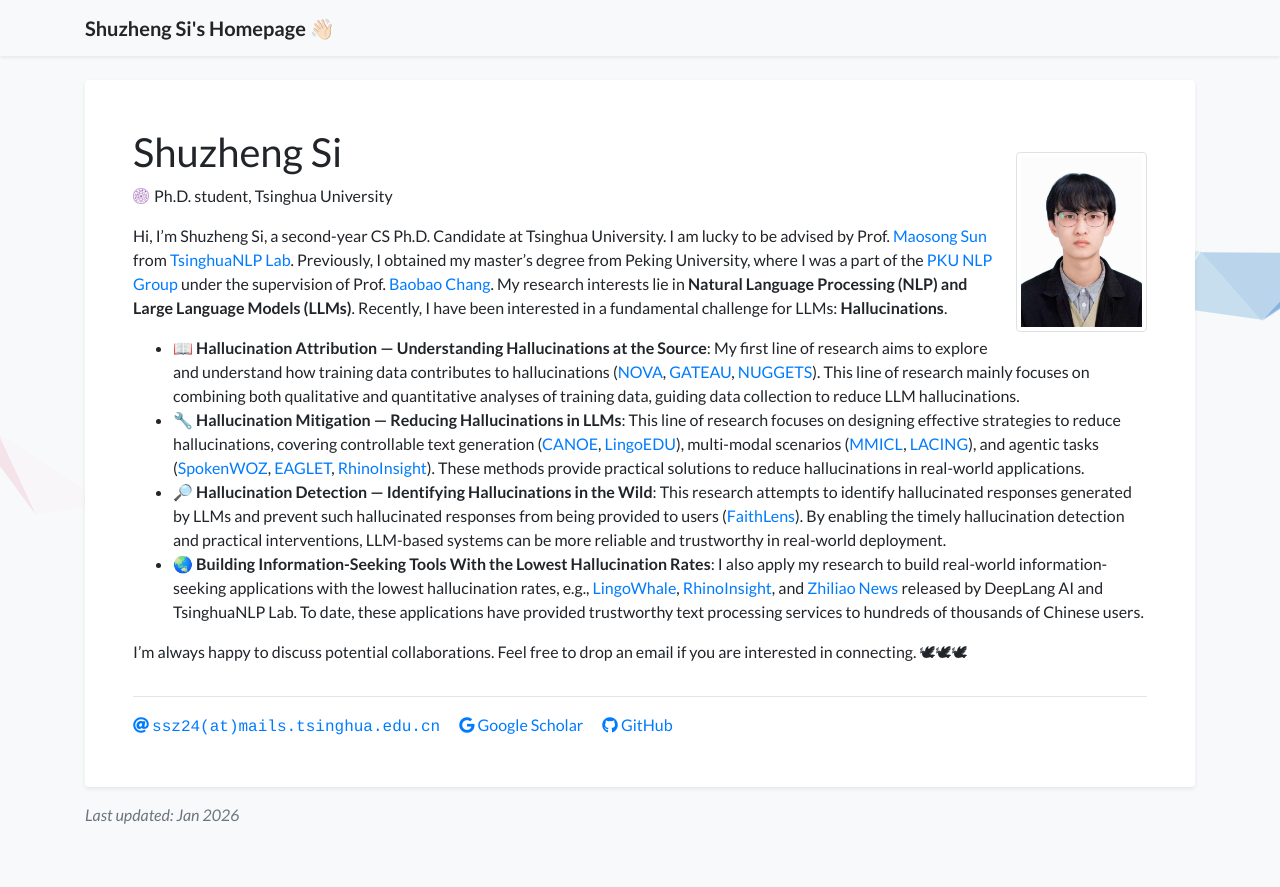
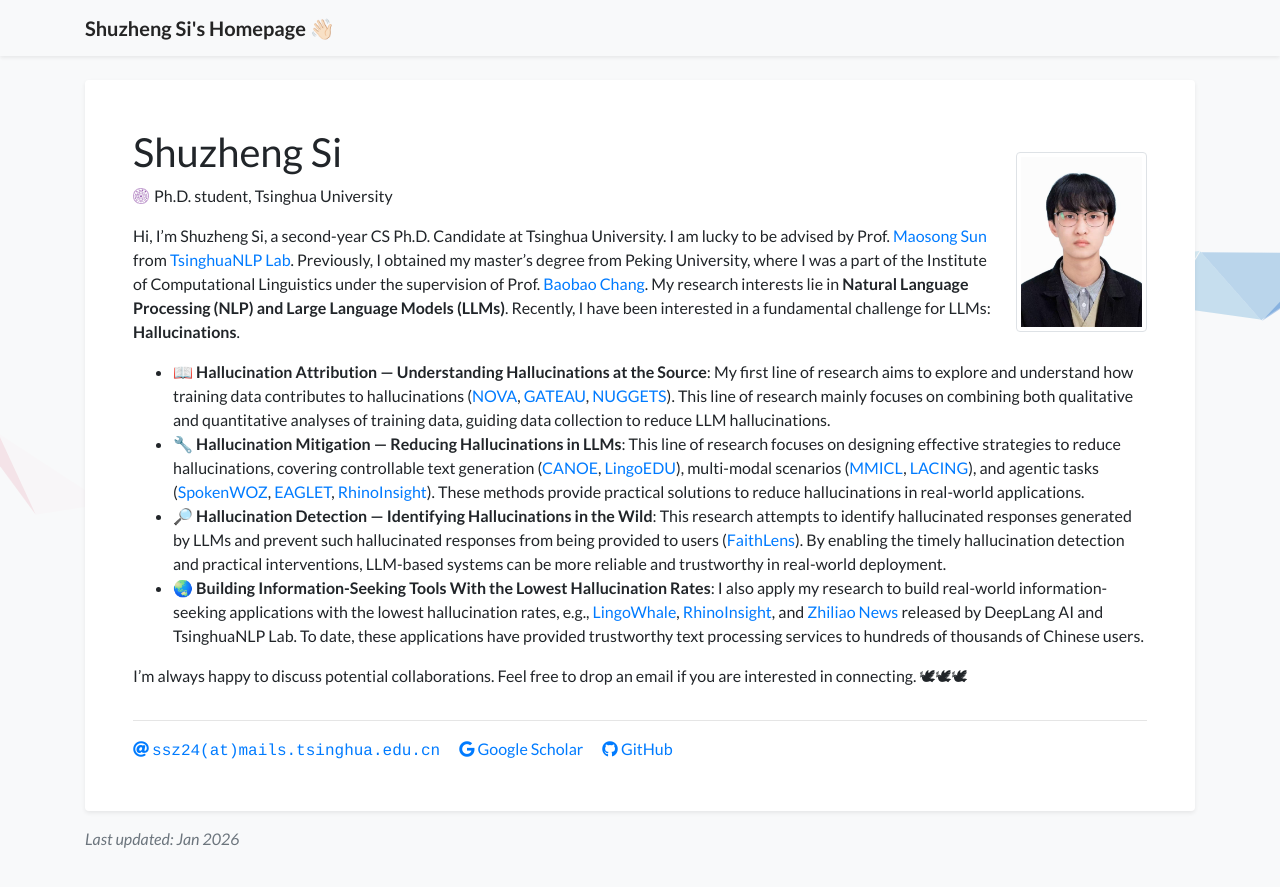
Before and after one commit to S1s-Z/s1s-z.github.io, a Jekyll site: the page built from index.html, in a window 1280 px wide. Shown: the top 887 px of the page. Built offline with Jekyll 4.4.1, drawn with Linux system fonts in a browser that asks for light colours; a style sheet for code colours, icons or effects is not loaded.

Commit message:
Update profile.yml

```diff
--- a/_data/profile.yml
+++ b/_data/profile.yml
@@ -19,7 +19,7 @@
 # xiaohongshu: 5fa2663000000000010068e2
 
 short_bio: >-
-  Hi, I’m Shuzheng Si, a second-year CS Ph.D. Candidate at Tsinghua University. I am lucky to be advised by Prof. <a href="https://scholar.google.com/citations?hl=en&user=zIgT0HMAAAAJ">Maosong Sun</a> from <a href="https://nlp.csai.tsinghua.edu.cn">TsinghuaNLP Lab</a>. Previously, I obtained my master’s degree from Peking University, where I was a part of the <a href="https://pkunlp-icler.github.io/">PKU NLP Group</a> under the supervision of Prof. <a href="https://scholar.google.com.au/citations?user=LaKNyhQAAAAJ">Baobao Chang</a>. My research interests lie in <b>Natural Language Processing (NLP) and Large Language Models (LLMs)</b>. Recently, I have been interested in a fundamental challenge for LLMs: <b> Hallucinations</b>.
+  Hi, I’m Shuzheng Si, a second-year CS Ph.D. Candidate at Tsinghua University. I am lucky to be advised by Prof. <a href="https://scholar.google.com/citations?hl=en&user=zIgT0HMAAAAJ">Maosong Sun</a> from <a href="https://nlp.csai.tsinghua.edu.cn">TsinghuaNLP Lab</a>. Previously, I obtained my master’s degree from Peking University, where I was a part of the Institute of Computational Linguistics under the supervision of Prof. <a href="https://scholar.google.com.au/citations?user=LaKNyhQAAAAJ">Baobao Chang</a>. My research interests lie in <b>Natural Language Processing (NLP) and Large Language Models (LLMs)</b>. Recently, I have been interested in a fundamental challenge for LLMs: <b> Hallucinations</b>.
   <br>
   <ul class="pub">
       <li>
```
